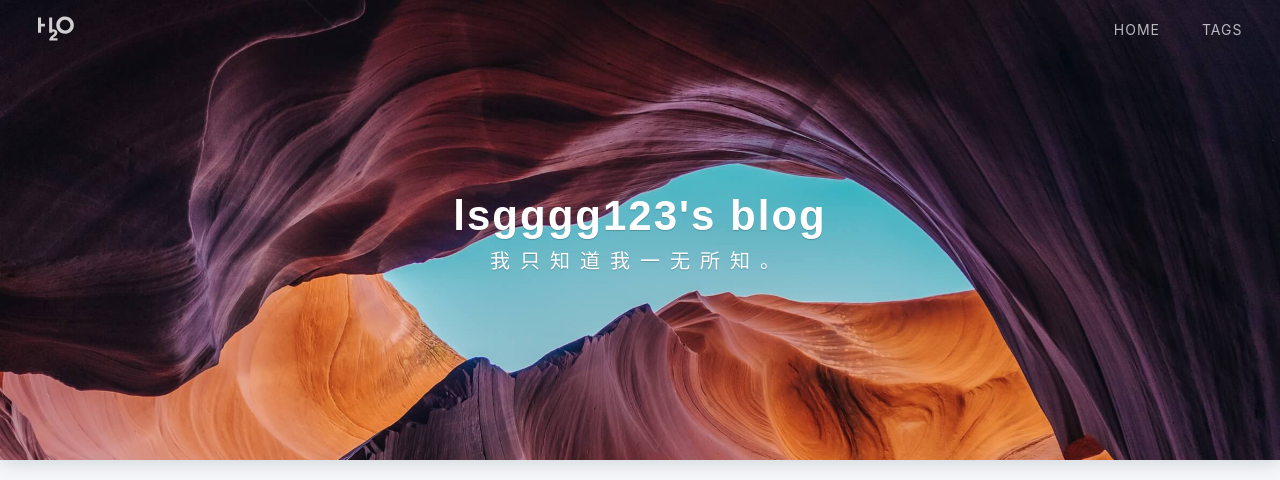
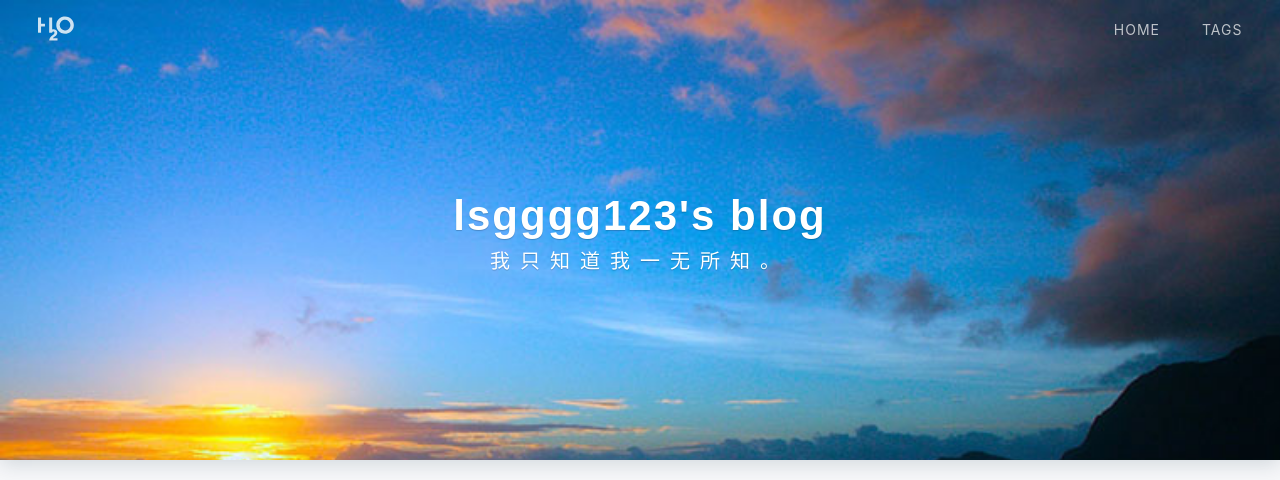
Before and after one commit to lsgggg123/lsgggg123.github.io, a Jekyll site: the page built from index.html, in a window 1280 px wide and 1116 px high. Shown: the top 480 px of the window. Built offline with Jekyll 4.4.1, drawn with Linux system fonts in a browser that asks for light colours; nearby versions of some CDN libraries; the list of posts is cut into pages by our own code; a style sheet for code colours, icons or effects is not loaded; grey boxes are pictures that could not be loaded.

Commit message:
feat: change bg

```diff
--- a/index.html
+++ b/index.html
@@ -2,7 +2,7 @@
 layout: default
 home-title: lsgggg123's blog
 description: 我只知道我一无所知。
-header-img: assets/img/hero.jpg
+header-img: assets/img/bg.jpg
 ---
 
 {% include header.html %}
```
Also changed, not shown: assets/img/bg.jpg (added).
